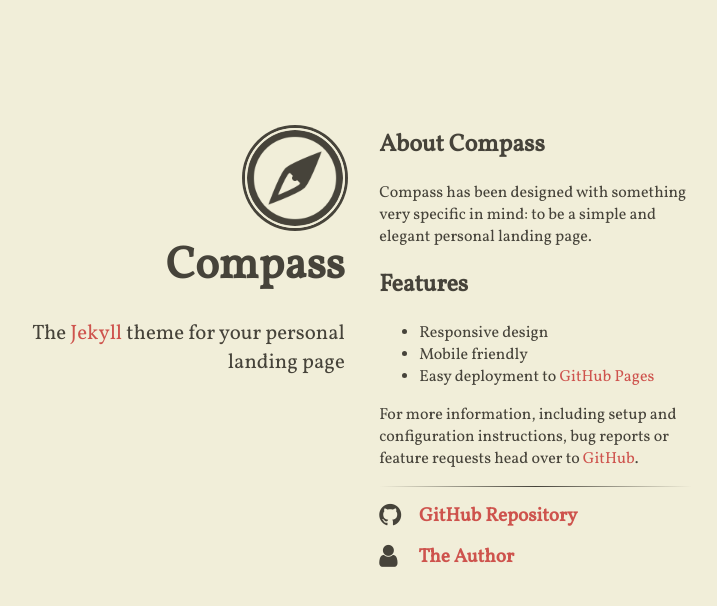
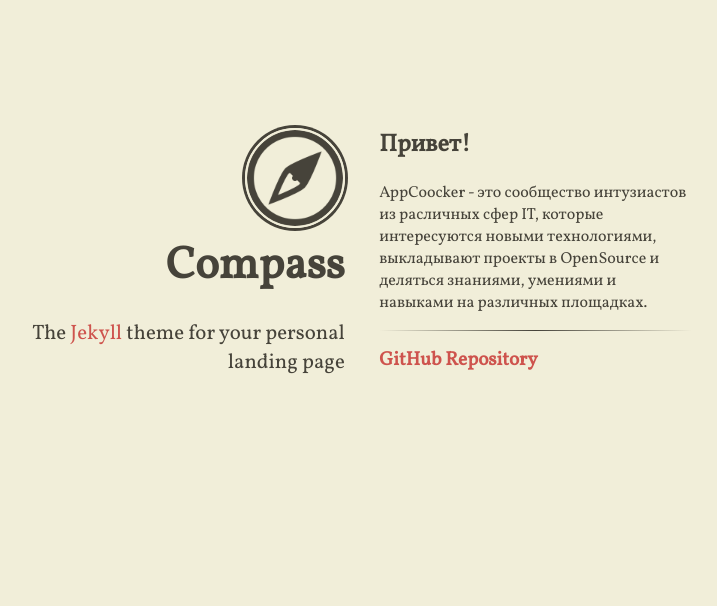
Before and after one commit to appcoocker/appcoocker.github.io, a Jekyll site: the page built from index.html, in a window 1280 px wide. Shown: the top 606 px of the page, without its empty margins (288-1005 px from the left). Built offline with Jekyll 4.4.1, drawn with Linux system fonts in a browser that asks for light colours; nearby versions of some CDN libraries.

Commit message:
Update content.html

```diff
--- a/_includes/content.html
+++ b/_includes/content.html
@@ -1,24 +1,6 @@
-<h2>About Compass</h2>
-<p>Compass has been designed with something very specific in mind: to be a simple and elegant personal landing page.</p>
-
-<h2>Features</h2>
-<ul>
-  <li>Responsive design</li>
-  <li>Mobile friendly</li>
-  <li>Easy deployment to <a href="https://pages.github.com/">GitHub Pages</a></li>
+<h2>Привет!</h2>
+<p>AppCoocker - это сообщество интузиастов из расличных сфер IT, которые интересуются новыми технологиями, выкладывают проекты в OpenSource и деляться знаниями, умениями и навыками на различных площадках.</p>
+<hr />
+<ul class="fa-ul main-list">
+<li class="main-list-item"><a href="https://github.com/appcoocker/appcoocker.github.io">GitHub Repository</a></li>
 </ul>
-
-<p>For more information, including setup and configuration instructions, bug reports or feature requests head over to <a href="https://github.com/excentris/compass">GitHub</a>.</p>
-
-<hr />
-
-<ul class="fa-ul main-list">
-  <li class="main-list-item">
-    <span class="fa fa-github fa-lg main-list-item-icon"></span>
-    <a href="https://github.com/excentris/compass">GitHub Repository</a>
-  </li>
-  <li class="main-list-item">
-    <span class="fa fa-user fa-lg main-list-item-icon"></span>
-    <a href="http://excentris.net">The Author</a>
-  </li>
-</ul>
```
